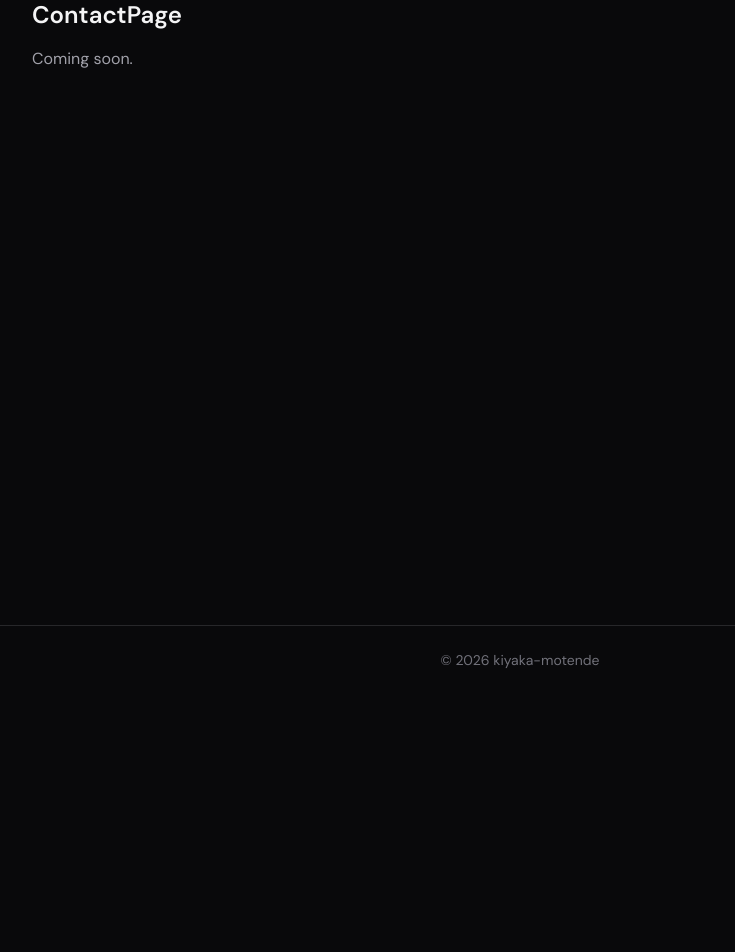
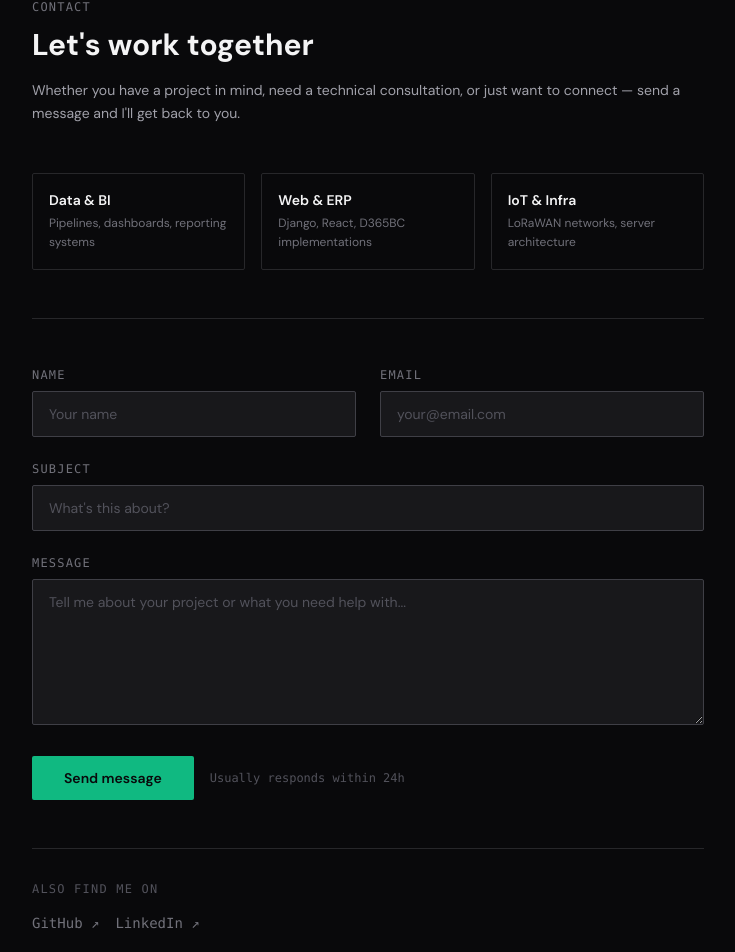
Before and after one commit to kiyaka-motende/portfolio-frontend, a React (Vite) app: page /contact in a window 1280 px wide. Shown: the part 106-1058 px from the top of the page, without its empty margins (120-855 px from the left). Before the commit the page ends 800 px from the top, so only its background shows below. Built offline with nearby package versions, Linux system fonts and the light colour scheme; no server answers.

Commit message:
Updated contact page

```diff
--- a/src/pages/ContactPage.tsx
+++ b/src/pages/ContactPage.tsx
@@ -1,8 +1,234 @@
-export default function ContactPage() {
+import { useState } from "react";
+import { sendContactMessage } from "../hooks/useApi";
+import type { ContactForm } from "../types";
+
+// ── Field component ───────────────────────────────────────
+function Field({
+  label,
+  error,
+  children,
+}: {
+  label: string;
+  error?: string;
+  children: React.ReactNode;
+}) {
   return (
-    <div className="text-zinc-400">
-      <h1 className="text-2xl font-semibold text-zinc-100 mb-4">ContactPage</h1>
-      <p>Coming soon.</p>
+    <div>
+      <label className="block text-xs font-mono text-zinc-500 uppercase tracking-widest mb-2">
+        {label}
+      </label>
+      {children}
+      {error && (
+        <p className="text-xs text-red-400 font-mono mt-1">{error}</p>
+      )}
     </div>
   );
 }
+
+const inputClass =
+  "w-full bg-zinc-900 border border-zinc-700 rounded-sm px-4 py-3 text-sm text-zinc-100 placeholder-zinc-600 focus:outline-none focus:border-emerald-500 transition-colors duration-200";
+
+// ── Main page ─────────────────────────────────────────────
+export default function ContactPage() {
+  const [form, setForm] = useState<ContactForm>({
+    name: "",
+    email: "",
+    subject: "",
+    message: "",
+  });
+  const [errors, setErrors] = useState<Partial<ContactForm>>({});
+  const [status, setStatus] = useState<"idle" | "sending" | "success" | "error">("idle");
+
+  // ── Validation ─────────────────────────────────────────
+  function validate(): boolean {
+    const e: Partial<ContactForm> = {};
+    if (!form.name.trim()) e.name = "Name is required";
+    if (!form.email.trim()) e.email = "Email is required";
+    else if (!/^[^\s@]+@[^\s@]+\.[^\s@]+$/.test(form.email))
+      e.email = "Enter a valid email address";
+    if (!form.subject.trim()) e.subject = "Subject is required";
+    if (!form.message.trim()) e.message = "Message is required";
+    else if (form.message.trim().length < 20)
+      e.message = "Message must be at least 20 characters";
+    setErrors(e);
+    return Object.keys(e).length === 0;
+  }
+
+  // ── Submit ─────────────────────────────────────────────
+  async function handleSubmit() {
+    if (!validate()) return;
+    setStatus("sending");
+    try {
+      await sendContactMessage(form);
+      setStatus("success");
+      setForm({ name: "", email: "", subject: "", message: "" });
+      setErrors({});
+    } catch {
+      setStatus("error");
+    }
+  }
+
+  function handleChange(
+    e: React.ChangeEvent<HTMLInputElement | HTMLTextAreaElement>
+  ) {
+    const { name, value } = e.target;
+    setForm((prev) => ({ ...prev, [name]: value }));
+    // clear error on change
+    if (errors[name as keyof ContactForm]) {
+      setErrors((prev) => ({ ...prev, [name]: undefined }));
+    }
+  }
+
+  return (
+    <div className="max-w-2xl">
+
+      {/* Header */}
+      <div className="mb-12">
+        <p className="text-xs font-mono text-zinc-500 uppercase tracking-widest mb-3">
+          Contact
+        </p>
+        <h1 className="text-3xl font-bold text-zinc-100 mb-4">
+          Let's work together
+        </h1>
+        <p className="text-zinc-400 leading-relaxed text-sm">
+          Whether you have a project in mind, need a technical consultation, or
+          just want to connect — send a message and I'll get back to you.
+        </p>
+      </div>
+
+      {/* What I can help with */}
+      <div className="grid grid-cols-1 sm:grid-cols-3 gap-4 mb-12">
+        {[
+          { title: "Data & BI", desc: "Pipelines, dashboards, reporting systems" },
+          { title: "Web & ERP", desc: "Django, React, D365BC implementations" },
+          { title: "IoT & Infra", desc: "LoRaWAN networks, server architecture" },
+        ].map(({ title, desc }) => (
+          <div
+            key={title}
+            className="border border-zinc-800 rounded-sm p-4 hover:border-zinc-700 transition-colors"
+          >
+            <p className="text-sm font-semibold text-zinc-100 mb-1">{title}</p>
+            <p className="text-xs text-zinc-500 leading-relaxed">{desc}</p>
+          </div>
+        ))}
+      </div>
+
+      <div className="border-t border-zinc-800 mb-12" />
+
+      {/* Success state */}
+      {status === "success" ? (
+        <div className="border border-emerald-800 bg-emerald-950/30 rounded-sm p-8 text-center">
+          <p className="text-emerald-400 text-2xl mb-2">✓</p>
+          <h2 className="text-zinc-100 font-semibold mb-2">Message sent</h2>
+          <p className="text-zinc-400 text-sm">
+            Thanks for reaching out. I'll get back to you as soon as possible.
+          </p>
+          <button
+            onClick={() => setStatus("idle")}
+            className="mt-6 text-xs font-mono text-zinc-500 hover:text-emerald-400 transition-colors"
+          >
+            Send another message
+          </button>
+        </div>
+      ) : (
+        /* Form */
+        <div className="space-y-6">
+          <div className="grid grid-cols-1 sm:grid-cols-2 gap-6">
+            <Field label="Name" error={errors.name}>
+              <input
+                type="text"
+                name="name"
+                value={form.name}
+                onChange={handleChange}
+                placeholder="Your name"
+                className={inputClass}
+              />
+            </Field>
+
+            <Field label="Email" error={errors.email}>
+              <input
+                type="email"
+                name="email"
+                value={form.email}
+                onChange={handleChange}
+                placeholder="your@email.com"
+                className={inputClass}
+              />
+            </Field>
+          </div>
+
+          <Field label="Subject" error={errors.subject}>
+            <input
+              type="text"
+              name="subject"
+              value={form.subject}
+              onChange={handleChange}
+              placeholder="What's this about?"
+              className={inputClass}
+            />
+          </Field>
+
+          <Field label="Message" error={errors.message}>
+            <textarea
+              name="message"
+              value={form.message}
+              onChange={handleChange}
+              placeholder="Tell me about your project or what you need help with..."
+              rows={6}
+              className={inputClass}
+            />
+          </Field>
+
+          {/* Error banner */}
+          {status === "error" && (
+            <div className="border border-red-800 bg-red-950/30 rounded-sm px-4 py-3">
+              <p className="text-red-400 text-sm font-mono">
+                Something went wrong. Please try again or email directly.
+              </p>
+            </div>
+          )}
+
+          {/* Submit */}
+          <div className="flex items-center gap-4">
+            <button
+              onClick={handleSubmit}
+              disabled={status === "sending"}
+              className="px-8 py-3 bg-emerald-500 hover:bg-emerald-400 disabled:bg-emerald-900 disabled:text-emerald-600 text-zinc-950 font-semibold text-sm rounded-sm transition-colors duration-200"
+            >
+              {status === "sending" ? "Sending..." : "Send message"}
+            </button>
+            <p className="text-xs text-zinc-600 font-mono">
+              Usually responds within 24h
+            </p>
+          </div>
+        </div>
+      )}
+
+      {/* Alternate contact */}
+      <div className="mt-12 pt-8 border-t border-zinc-800">
+        <p className="text-xs font-mono text-zinc-600 uppercase tracking-widest mb-4">
+          Also find me on
+        </p>
+        <div className="flex flex-wrap gap-4">
+          <a
+            href="https://github.com/kiyaka-motende"
+            target="_blank"
+            rel="noopener noreferrer"
+            className="text-sm text-zinc-500 hover:text-emerald-400 font-mono transition-colors"
+          >
+            GitHub ↗
+          </a>
+          <a
+            href="https://www.linkedin.com/in/haroldgetenga-742352101"
+            target="_blank"
+            rel="noopener noreferrer"
+            className="text-sm text-zinc-500 hover:text-emerald-400 font-mono transition-colors"
+          >
+            LinkedIn ↗
+          </a>
+        </div>
+      </div>
+
+    </div>
+  );
+}
```
